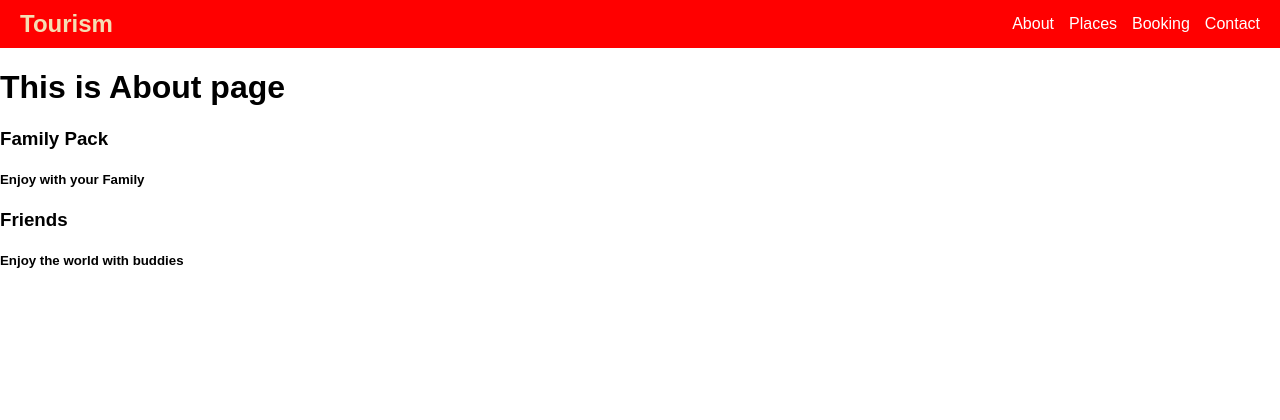
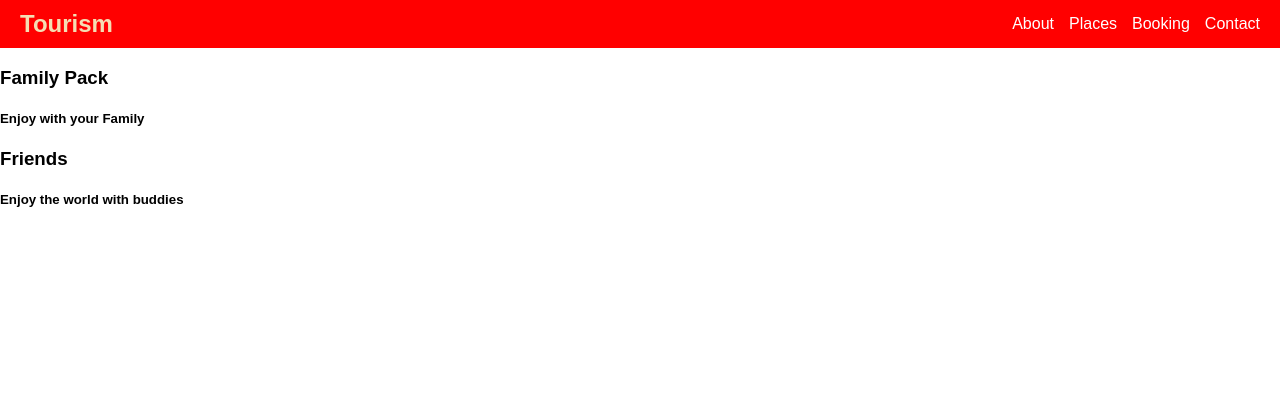
Before and after one commit to viveks1392/djangoProject1, a Django app: page /about/ in a window 1280 px wide. Shown: the top 420 px of the page. Run offline with Django 5.2, Linux system fonts and the light colour scheme; data comes from the database, SQL or seed files in the repository.

Commit message:
modified about page

```diff
--- a/travel/templates/about.html
+++ b/travel/templates/about.html
@@ -1,7 +1,7 @@
 {% extends 'base.html' %}
 
 {% block main %}
-<h1>This is About page</h1>
+
 
 {% for c in category %}
 	<h3>{{c.catName}}</h3>
```
